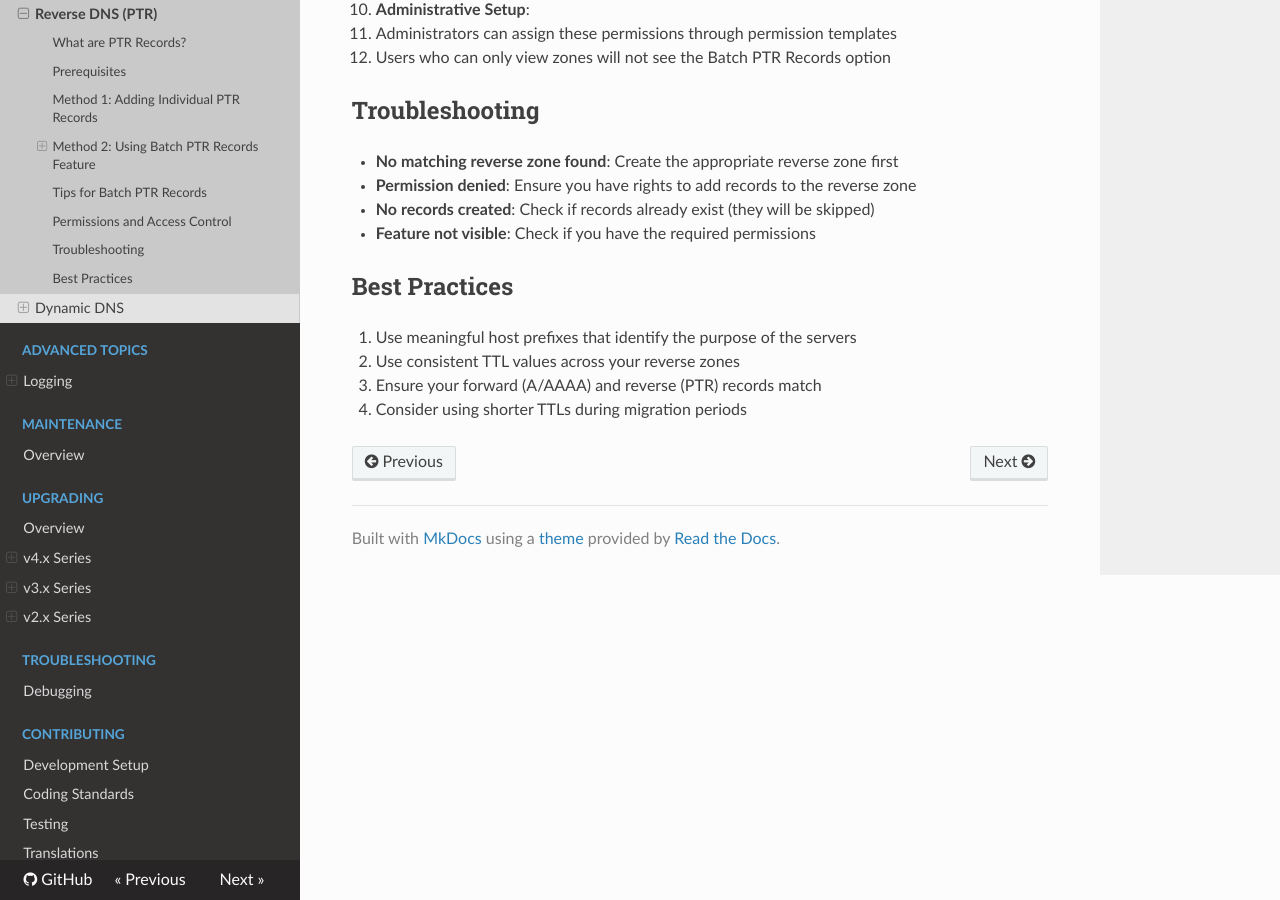
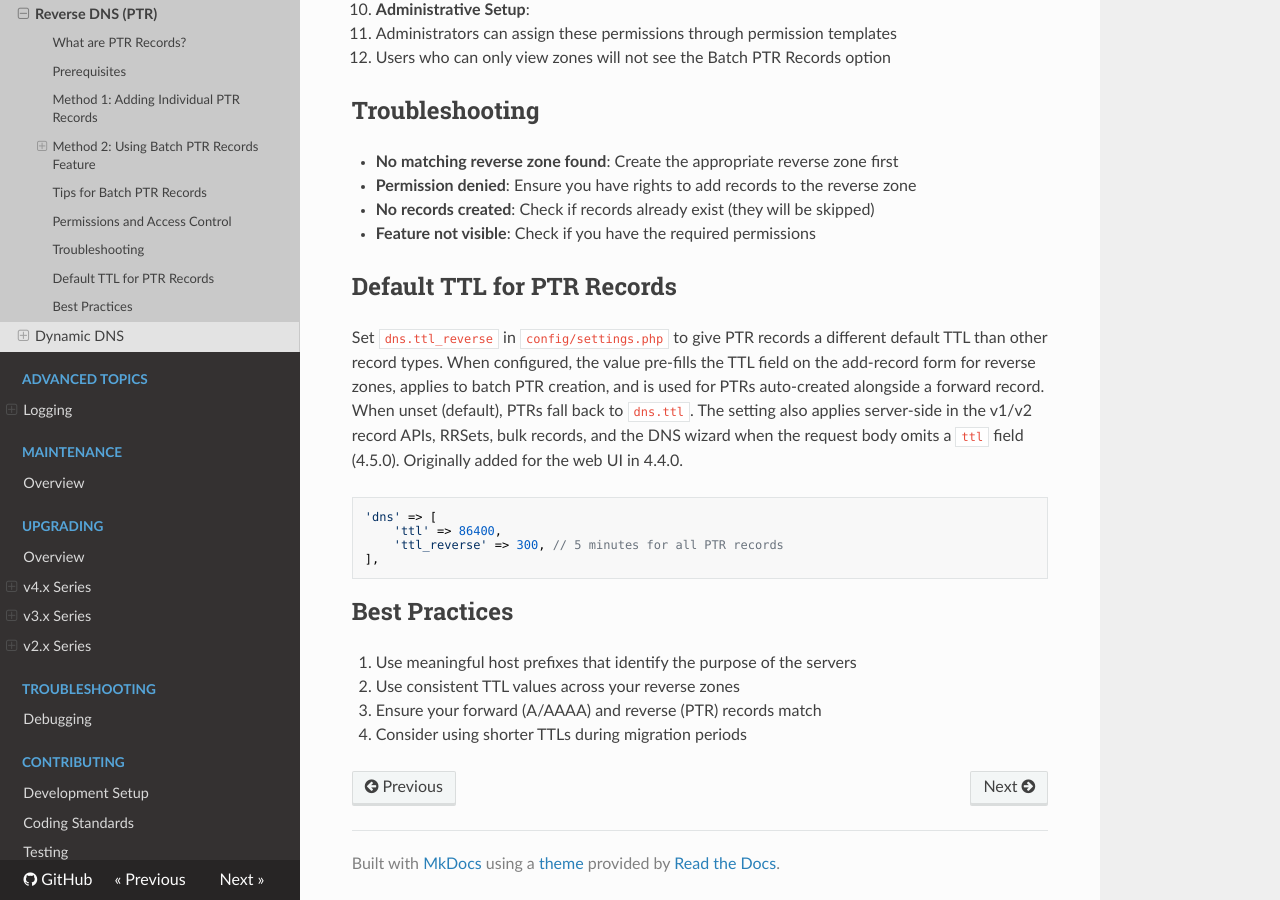
Before and after one commit to poweradmin/poweradmin-docs, an MkDocs documentation site: the page built from docs/user-guide/reverse-dns.md, in a window 1280 px wide and 900 px high, scrolled down 4183 px. Built offline with MkDocs 1.6.1, drawn with Linux system fonts in a browser that asks for light colours; nearby versions of some CDN libraries.

Commit message:
docs(dns): document dns.ttl_reverse for 4.4.0 UI and 4.5.0 API coverage

````diff
--- a/docs/user-guide/reverse-dns.md
+++ b/docs/user-guide/reverse-dns.md
@@ -125,6 +125,17 @@ The Batch PTR Records feature follows Poweradmin's permission system:
 - **No records created**: Check if records already exist (they will be skipped)
 - **Feature not visible**: Check if you have the required permissions
 
+## Default TTL for PTR Records
+
+Set `dns.ttl_reverse` in `config/settings.php` to give PTR records a different default TTL than other record types. When configured, the value pre-fills the TTL field on the add-record form for reverse zones, applies to batch PTR creation, and is used for PTRs auto-created alongside a forward record. When unset (default), PTRs fall back to `dns.ttl`. The setting also applies server-side in the v1/v2 record APIs, RRSets, bulk records, and the DNS wizard when the request body omits a `ttl` field (4.5.0). Originally added for the web UI in 4.4.0.
+
+```php
+'dns' => [
+    'ttl' => 86400,
+    'ttl_reverse' => 300, // 5 minutes for all PTR records
+],
+```
+
 ## Best Practices
 
 1. Use meaningful host prefixes that identify the purpose of the servers
````
Also changed, not shown: docs/configuration/api.md (+2 -0 lines), docs/configuration/dns-settings.md (+5 -0 lines).
